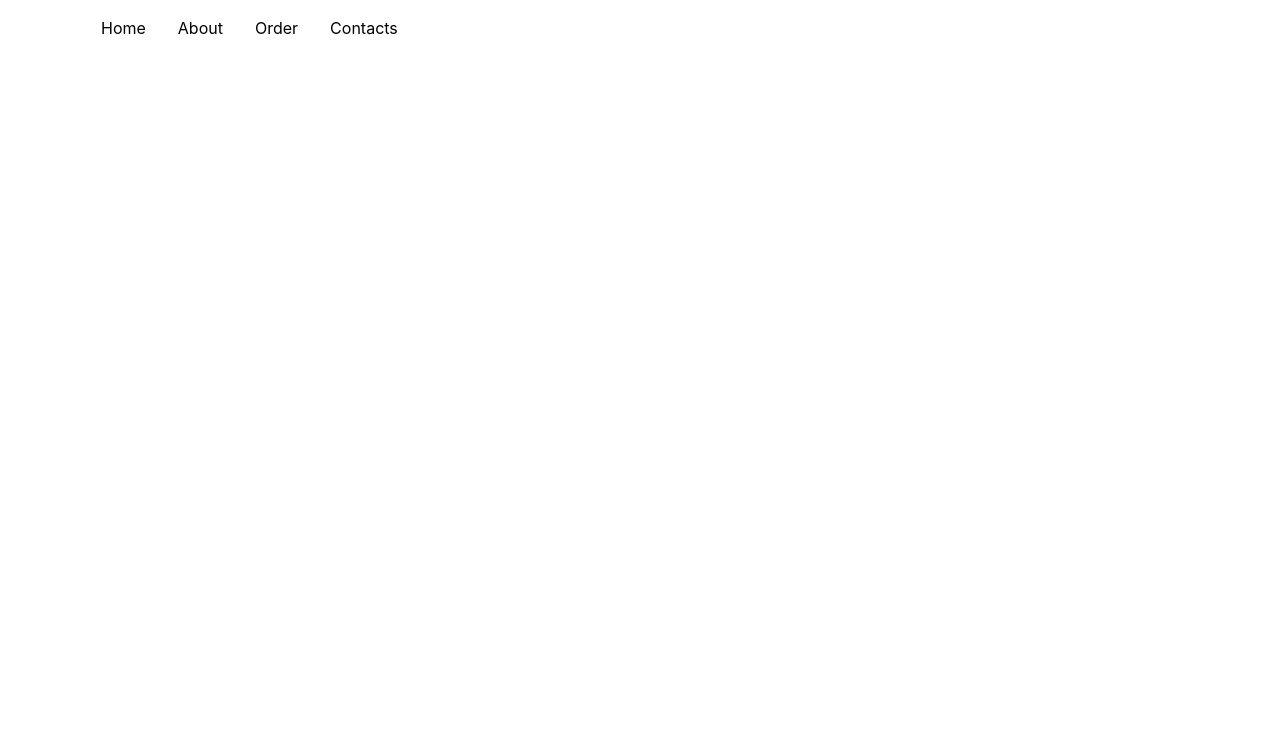
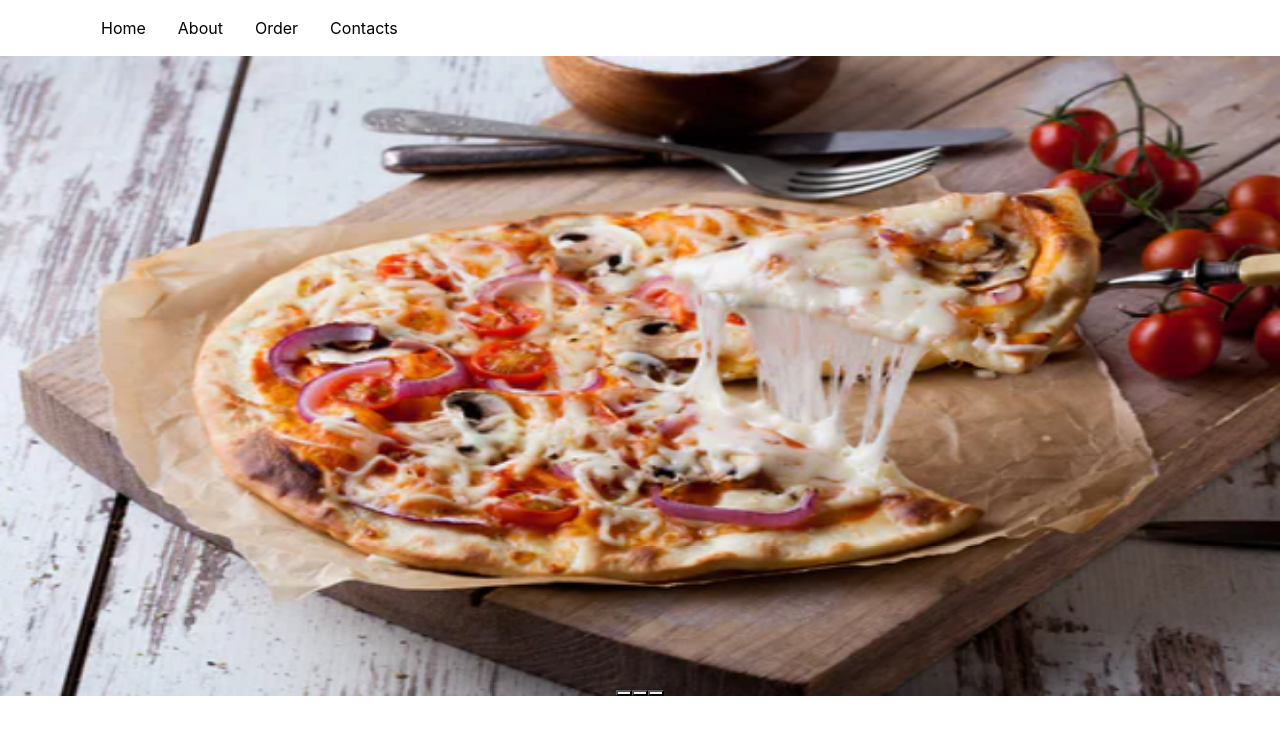
Before and after one commit to maureenanne21/delicacy, a plain HTML site: page index.html in a window 1280 px wide. Drawn offline with nearby package versions, Linux system fonts and the light colour scheme; some packages are replaced by stand-ins of ours; a script that the page names is missing.

Commit message:
add changes to index.html

```diff
--- a/index.html
+++ b/index.html
@@ -36,6 +36,38 @@
               </ul>
             </div>
           </div>
+        </nav>
+        <div id="carousel" class="carousel slide" data-bs-ride="carousel">
+          <div class="carousel-indicators">
+            <button type="button" data-bs-target="#carouselExampleCaptions" data-bs-slide-to="0" class="active"
+              aria-current="true" aria-label="Slide 1"></button>
+            <button type="button" data-bs-target="#carouselExampleCaptions" data-bs-slide-to="1"
+              aria-label="Slide 2"></button>
+            <button type="button" data-bs-target="#carouselExampleCaptions" data-bs-slide-to="2"
+              aria-label="Slide 3"></button>
+          </div>
+          <div class="carousel-inner">
+            <div class="carousel-item active">
+              <img src="./Pizza/images/pizza7.jpg" class="d-block w-100" alt="..." style="height: 40em;">
+              <div class="carousel-caption d-none d-md-block" style="padding-bottom: 7em;">
+              </div>
+            </div>
+            <div class="carousel-item">
+              <img src="./Pizza/images/pizza8.jpg" class="d-block w-100" alt="..." style="height: 40em;">
+              <div class="carousel-caption d-none d-md-block" style="padding-bottom: 7em;">
+              </div>
+            </div>
+            <div class="carousel-item">
+              <img src="./Pizza/images/pizza4.jpg" class="d-block w-100" alt="..." style="height: 40em;">
+              <div class="carousel-caption d-none d-md-block" style="padding-bottom: 7em;">
+              </div>
+            </div>
+          </div>
+        </div>
+        </section>
+                  <div class="container-fluid" style="margin-top: 0;">
+
+
 
 
 
```
